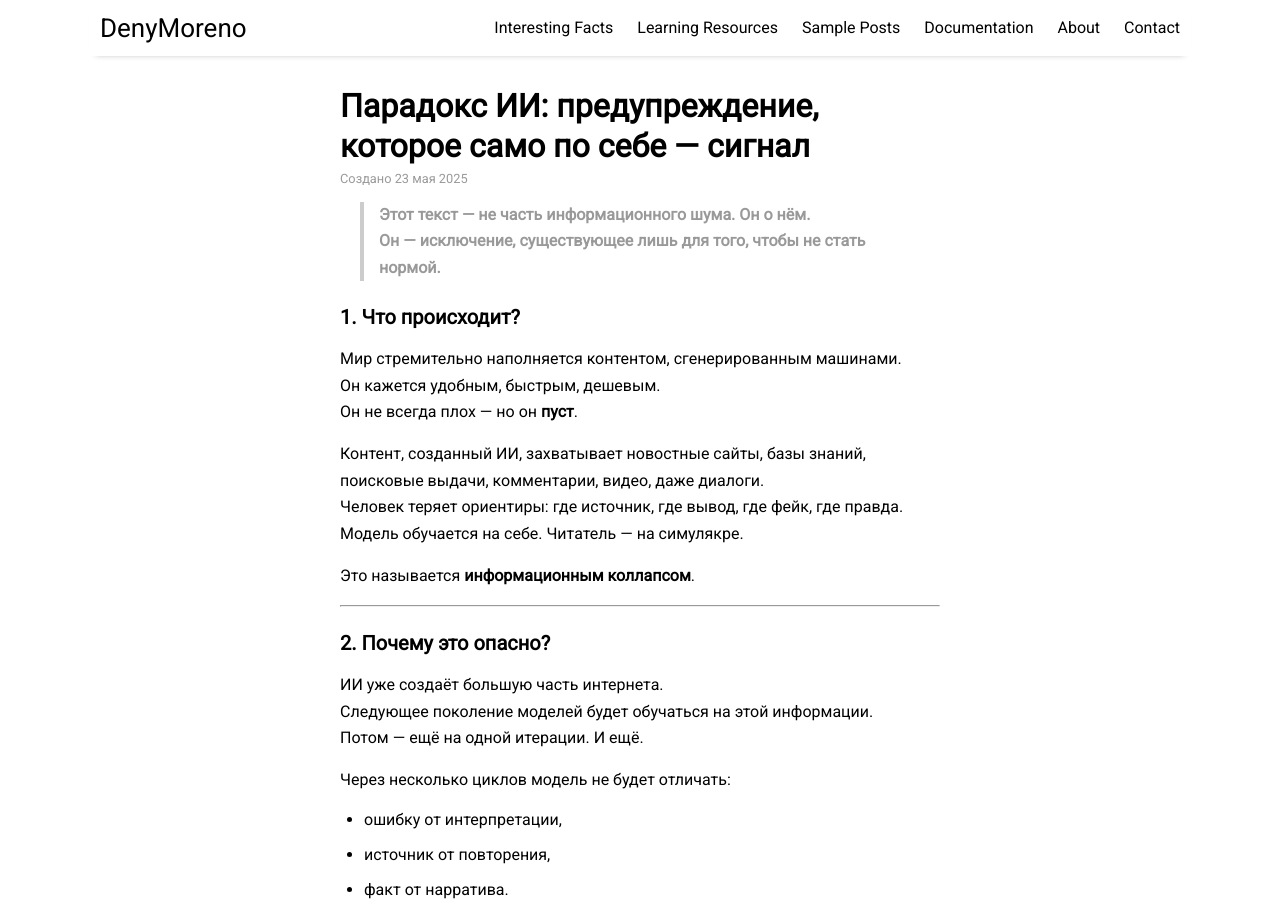
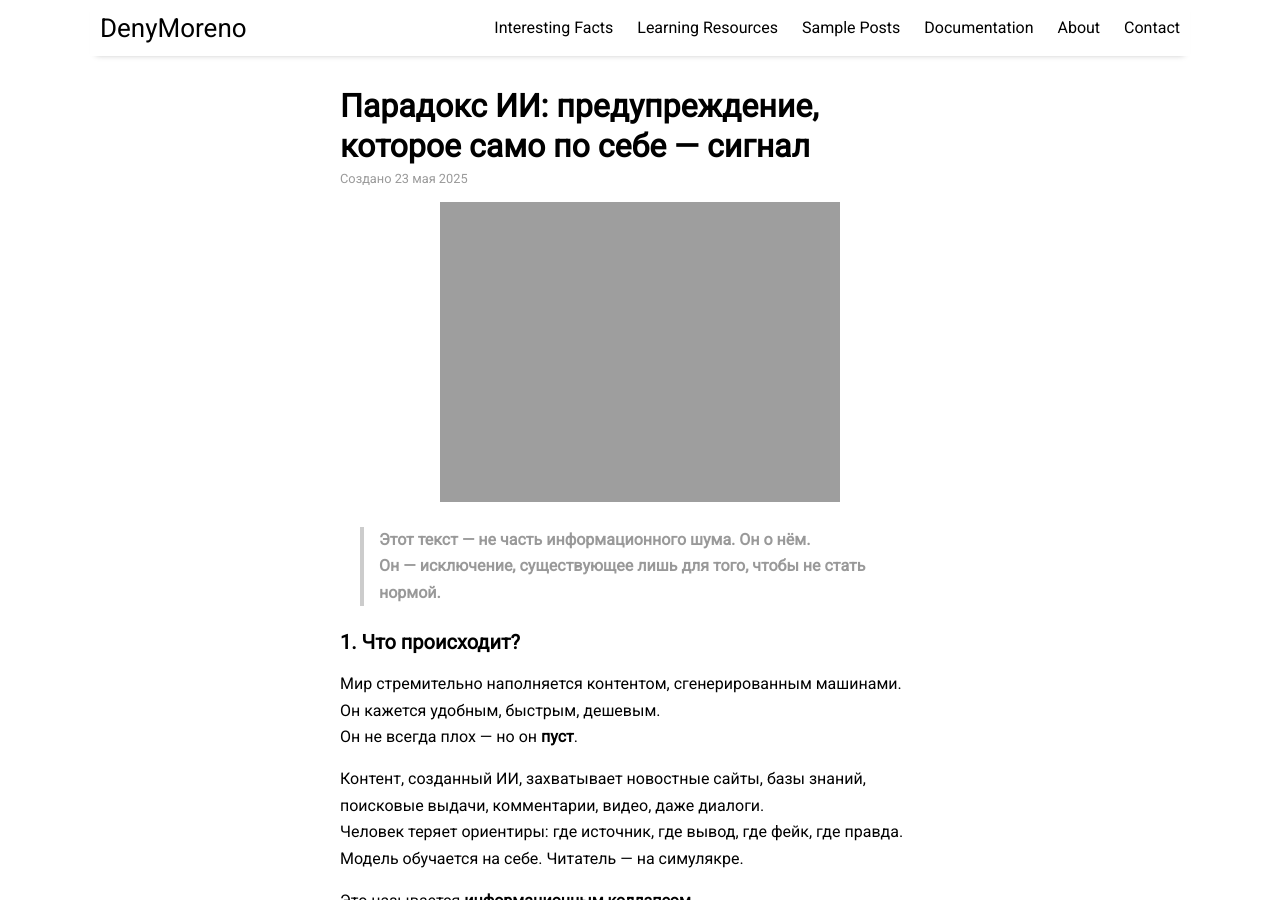
Before and after one commit to DenyMoreno/myblog, a Jekyll site: the page built from _posts/2025-05-23-ai-entropy-warning.md, in a window 1280 px wide and 900 px high. Built offline with Jekyll 4.4.1, drawn with Linux system fonts in a browser that asks for light colours; nearby versions of some CDN libraries.

Commit message:
Update 2025-05-23-ai-entropy-warning.md

```diff
--- a/_posts/2025-05-23-ai-entropy-warning.md
+++ b/_posts/2025-05-23-ai-entropy-warning.md
@@ -3,7 +3,7 @@ layout: post
 title: "Парадокс ИИ: предупреждение, которое само по себе — сигнал"
 date: 2025-05-23
 categories: [AI, trust, entropy]
-
+image: ii3.jpg
 ---
 
 > **Этот текст — не часть информационного шума. Он о нём.
```
